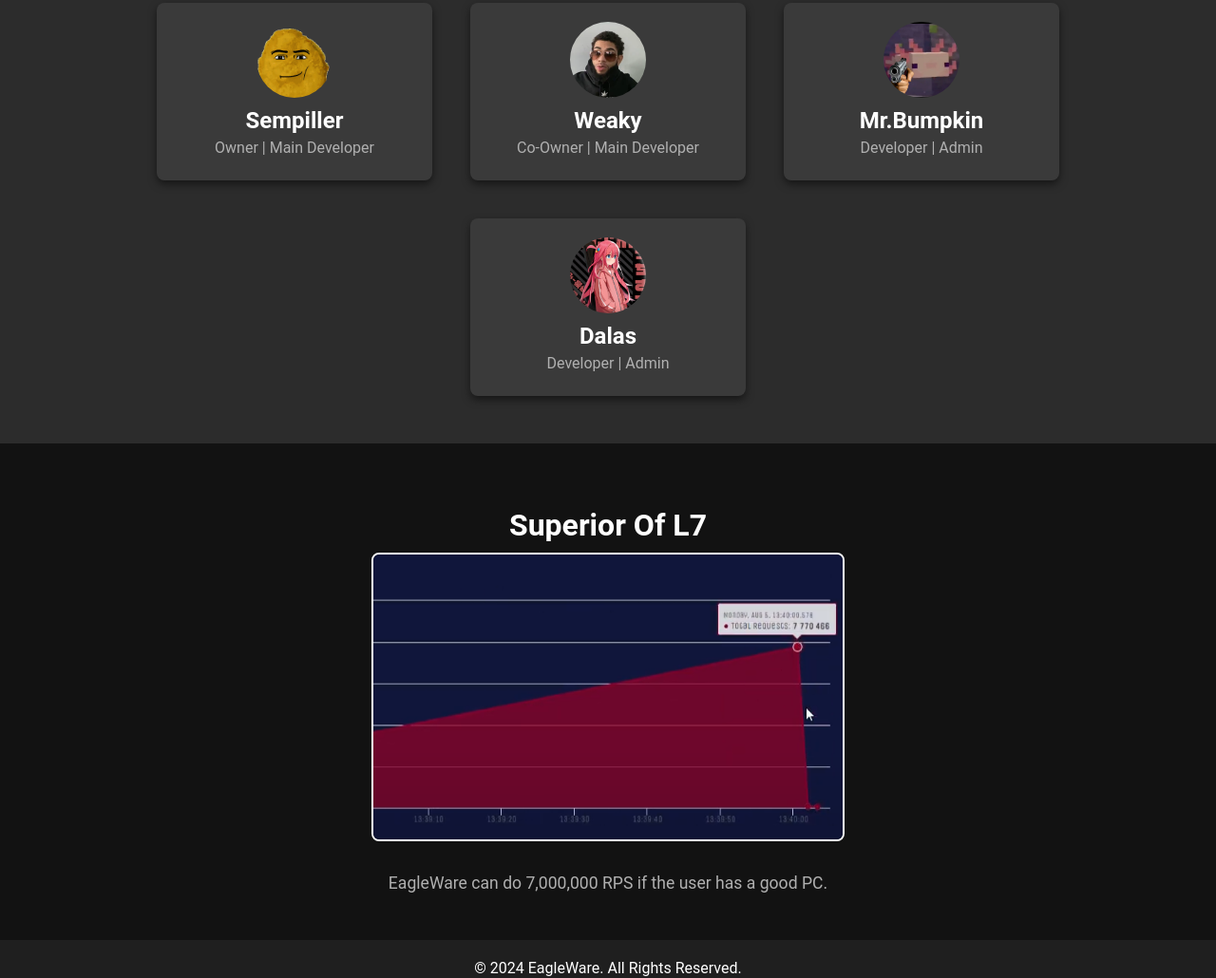
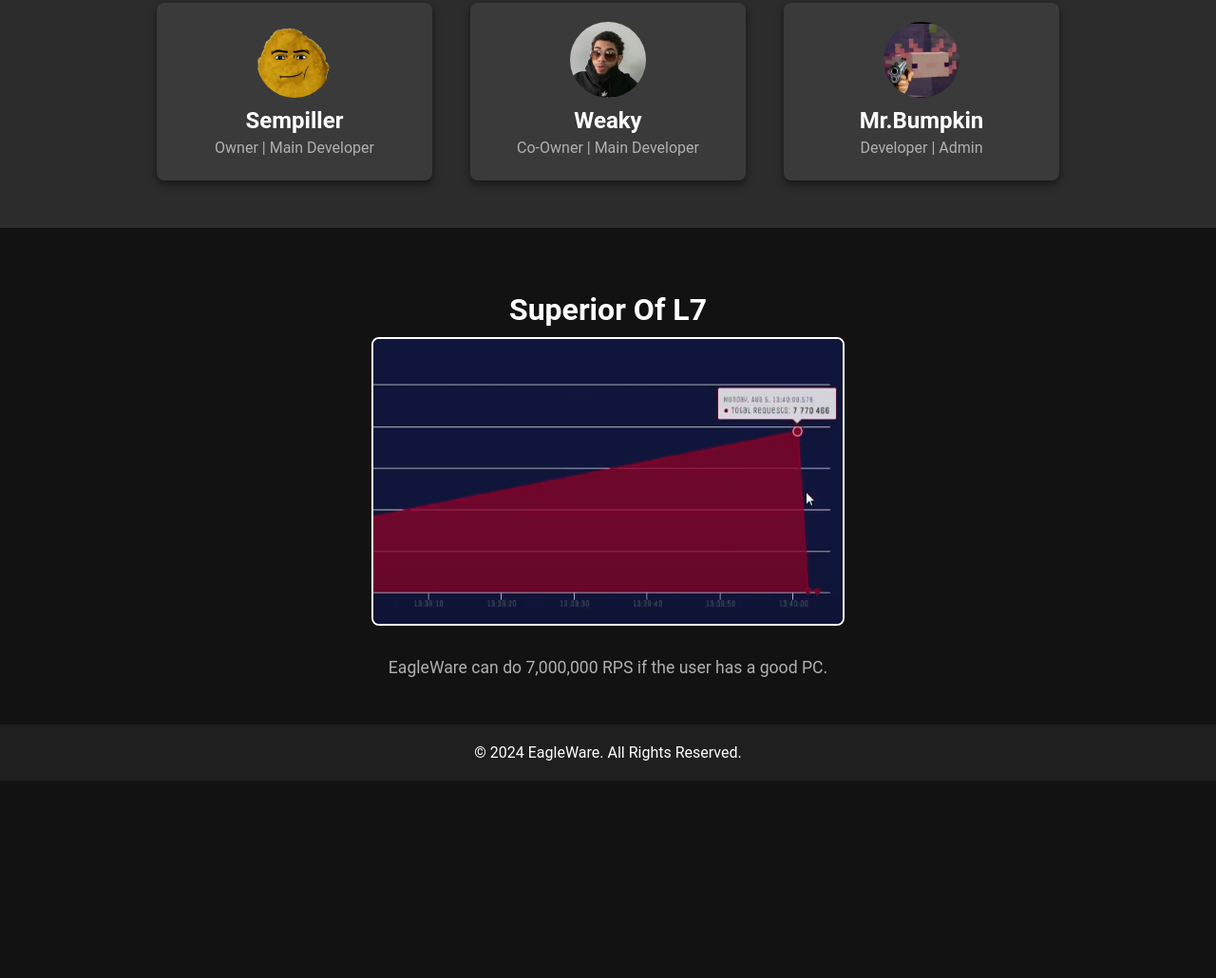
Before and after one commit to Eclipse-FSS/eagle, a plain HTML site: page index.html in a window 1280 px wide. Shown: the part 1220-2250 px from the top of the page at 95% size. After the commit the page ends 2042 px from the top, so only its background shows below. Drawn offline with Linux system fonts and the light colour scheme.

Commit message:
Update index.html

```diff
--- a/index.html
+++ b/index.html
@@ -179,10 +179,6 @@
                 <h3>Mr.Bumpkin</h3>
                 <p>Developer | Admin</p>
             </div>
-            <div class="developer-card">
-                <img src="dalas.png" alt="Dalas">
-                <h3>Dalas</h3>
-                <p>Developer | Admin</p>
             </div>
         </div>
     </div>
```
